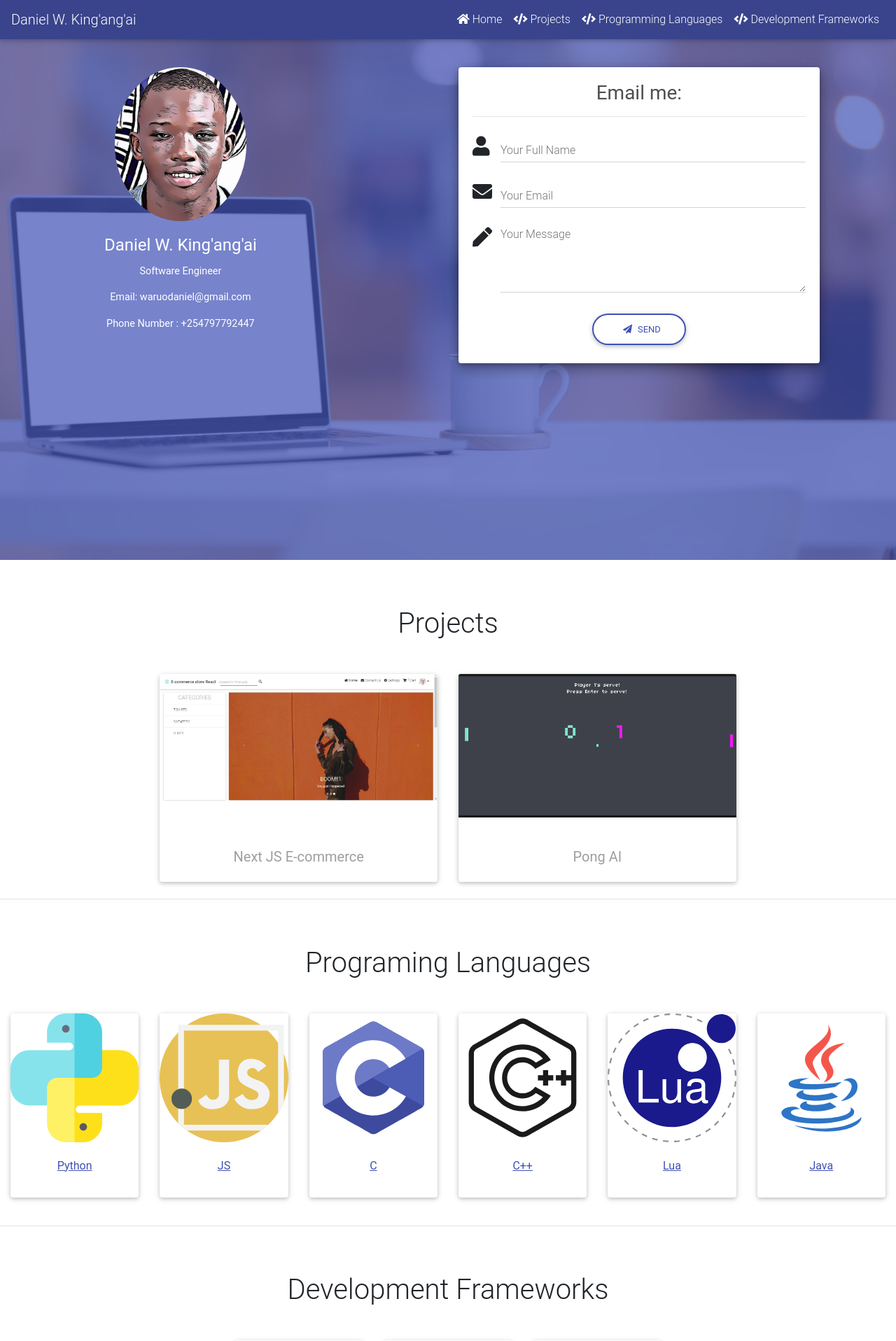
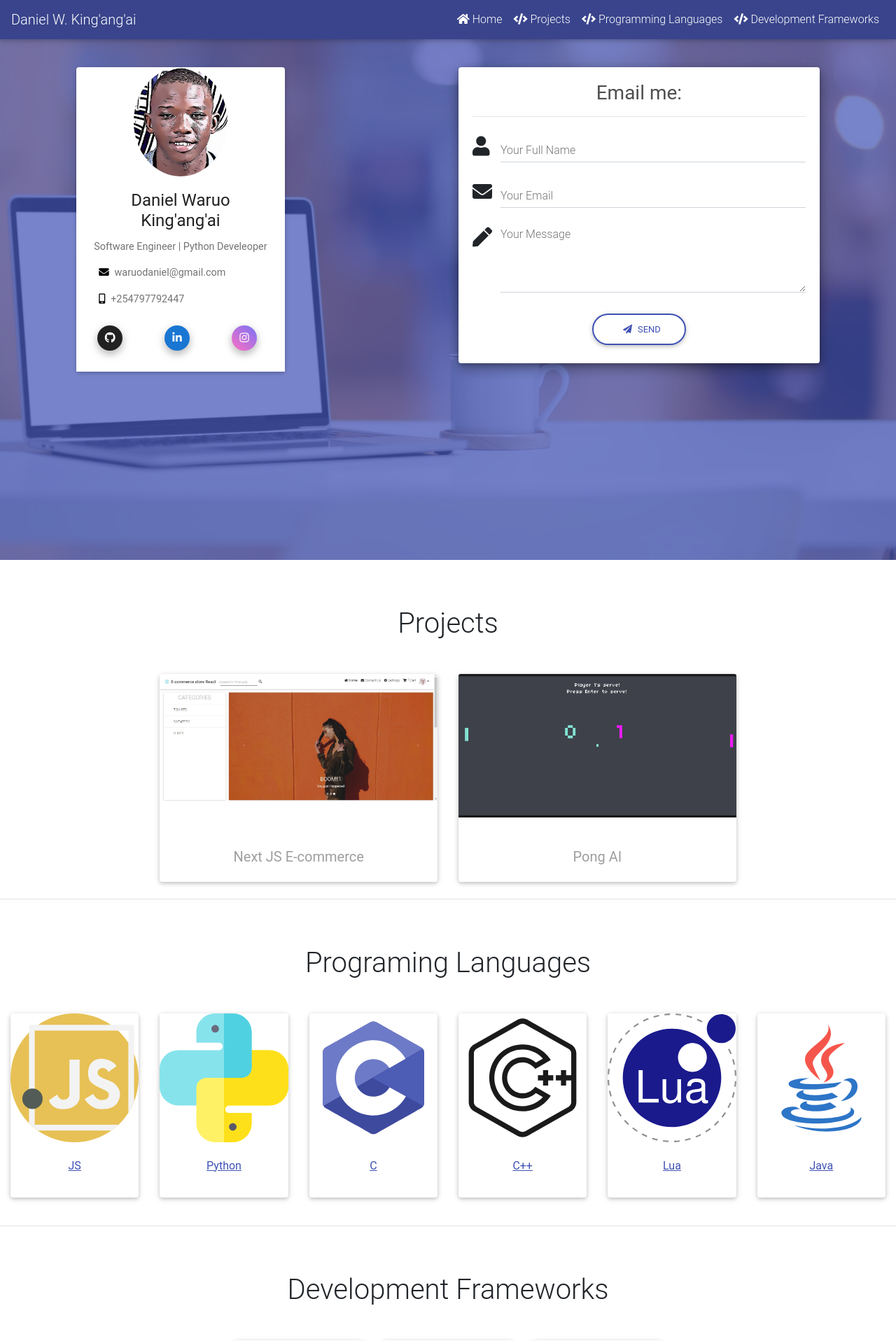
Before and after one commit to daniel-waruo/daniel-waruo-site, a Next.js app: page / in a window 1280 px wide. Shown: the top 1916 px of the page at 70% size. Built offline with nearby package versions, Linux system fonts and the light colour scheme.

Commit message:
lazy load images and improve jumbotron appearance

```diff
--- a/components/FrameWorkSection.js
+++ b/components/FrameWorkSection.js
@@ -12,11 +12,11 @@ class FrameWorkSection extends React.PureComponent {
           <NavOffset id={"development-frameworks"}/>
           <h1 className={"text-center text-strong mb-5"}>Development Frameworks</h1>
           <MDBRow center>
-            <MDBCol size={"6"} sm={"4"} lg={"3"} xl={"2"}>
-              <LanguageCard imageSrc={'/p-frameworks/django.svg'} name={"Python/Django"}/>
+            <MDBCol size={"6"} sm={"4"} md={"3"} lg={"2"}>
+              <LanguageCard imageSrc={'/p-frameworks/django.svg'} name={"Django"}/>
             </MDBCol>
             <MDBCol size={"6"} sm={"4"} md={"3"} lg={"2"}>
-              <LanguageCard imageSrc={"/p-frameworks/flask.svg"} name={"Python/Flask"}/>
+              <LanguageCard imageSrc={"/p-frameworks/flask.svg"} name={"Flask"}/>
             </MDBCol>
             <MDBCol size={"6"} sm={"4"} md={"3"} lg={"2"}>
               <LanguageCard imageSrc={"/p-frameworks/react.svg"} name={"React JS"}/>
--- a/components/JumbotronSection/ContactForm.js
+++ b/components/JumbotronSection/ContactForm.js
@@ -45,7 +45,7 @@ export default class ContactForm extends React.PureComponent {
         </MDBAlert>
       ));
     return (
-      <MDBCard>
+      <MDBCard className={"h-100"}>
         <MDBCardBody className="z-depth-2">
           <form onSubmit={this.submitHandler} method={"POST"} id={"contact-me-form"}>
             {alertMessages}
--- a/components/JumbotronSection/PictureCard.js
+++ b/components/JumbotronSection/PictureCard.js
@@ -1,18 +1,62 @@
 import React from 'react'
-import {MDBCard, MDBCardBody, MDBCardImage, MDBCardText, MDBCardTitle, MDBCol, MDBRow} from 'mdbreact'
+import {
+  MDBAnimation,
+  MDBBtn,
+  MDBCard,
+  MDBCardBody,
+  MDBCardImage,
+  MDBCardText,
+  MDBCardTitle,
+  MDBCol,
+  MDBIcon,
+  MDBRow
+} from 'mdbreact'
 
 export default () => (
-  <MDBCard color={"bg-transparent"} className={"z-depth-0 mt-sm-5 mt-md-0"}>
+  <MDBCard className={"h-100"}>
     <MDBRow center>
-      <MDBCol size={"12"} sm={"10"} xl={"8"}>
-        <MDBCardImage overlay={"transparent"} className="img-fluid rounded-circle" src={'/cartoonMe.jpeg'} waves/>
+      <MDBCol size={"8"} sm={"6"}>
+        <MDBCardImage overlay={"transparent"} className="img-fluid rounded-circle" src={'/cartoonMe.jpeg'}
+                      alt={"Picture of Daniel Waruo King'ang'ai"} waves zoom/>
       </MDBCol>
     </MDBRow>
-    <MDBCardBody className={"white-text text-center"}>
-      <MDBCardTitle>Daniel W. King'ang'ai</MDBCardTitle>
-      <MDBCardText className={"white-text"}>Software Engineer</MDBCardText>
-      <MDBCardText className={"white-text"}>Email: waruodaniel@gmail.com</MDBCardText>
-      <MDBCardText className={"white-text"}>Phone Number : +254797792447</MDBCardText>
+    <MDBCardBody className={"text-dark bg-white"}>
+      <MDBCardTitle className={"text-center"}>Daniel Waruo King'ang'ai</MDBCardTitle>
+      <MDBCardText className={"text-center"}>Software Engineer | Python Develeoper </MDBCardText>
+      <MDBCardText className={"ml-3 ml-sm-1"}>
+        <MDBIcon icon={"envelope"} className={"mx-2 black-text"}/>
+        waruodaniel@gmail.com
+      </MDBCardText>
+      <MDBCardText className={"ml-3 ml-sm-1"}>
+        <MDBIcon icon={"mobile-alt"} className={"mx-2 black-text"}/>
+        +254797792447
+      </MDBCardText>
+      <MDBRow center>
+        <MDBCol>
+          <MDBAnimation type={"fadeInLeft"} delay={'0.2s'}>
+            <MDBBtn tag="a" size="sm" className={"btn-floating"} target={'_blank'}
+                    href={"https://github.com/daniel-waruo"} color={"dark"}>
+              <MDBIcon fab icon="github"/>
+            </MDBBtn>
+          </MDBAnimation>
+        </MDBCol>
+        <MDBCol>
+          <MDBAnimation type={"fadeInUp"} delay={'0.4s'}>
+            <MDBBtn tag="a" size="sm" className={"btn-floating"} target={'_blank'}
+                    href={"https://www.linkedin.com/in/daniel-waruo/"} color={"blue darker-4"}>
+              <MDBIcon fab icon="linkedin-in"/>
+            </MDBBtn>
+          </MDBAnimation>
+        </MDBCol>
+        <MDBCol>
+          <MDBAnimation type={"fadeInRight"} delay={'0.6s'}>
+            <MDBBtn tag="a" size="sm" className={"btn-floating"} target={'_blank'}
+                    href={"https://www.instagram.com/dan.waruo/"} gradient={"purple"}>
+              <MDBIcon fab icon="instagram"/>
+            </MDBBtn>
+          </MDBAnimation>
+        </MDBCol>
+      </MDBRow>
     </MDBCardBody>
   </MDBCard>
 );
--- a/components/JumbotronSection/index.js
+++ b/components/JumbotronSection/index.js
@@ -1,7 +1,7 @@
 import React from 'react'
 import {MDBAnimation, MDBCol, MDBMask, MDBRow} from 'mdbreact'
 import PictureCard from './PictureCard'
-import ContactForm from './ContactForm'
+import ContactForm from "./ContactForm";
 
 export default () => {
   const backgroundStyle = {
@@ -18,13 +18,13 @@ export default () => {
         <div className={"view f-view"}>
           <MDBMask overlay={"indigo-strong"} className="flex-center">
           </MDBMask>
-          <MDBRow className="pt-lg-5 mt-lg-5 h-100" around>
-            <MDBCol size={"8"} sm={"6"} md={"3"} className="mb-5 mt-md-0 mt-5 white-text text-center text-md-left">
-              <MDBAnimation delay={"0.3"} type={"fadeInLeft"}>
+          <MDBRow className="h-100" around>
+            <MDBCol size={"10"} sm={"8"} md={"5"} lg={"4"} xl={"3"} className="mt-5 pt-3 pt-md-5 mb-5 white-text text-center text-md-left">
+              <MDBAnimation delay={"0.2"} type={"fadeInLeft"}>
                 <PictureCard/>
               </MDBAnimation>
             </MDBCol>
-            <MDBCol md={"6"} xl={"5"} className="mb-4">
+            <MDBCol size={"10"} sm={"8"} md={"6"} xl={"5"} className="mt-md-5  pt-md-5">
               <MDBAnimation type={"fadeInRight"} delay={"0.3s"}>
                 <ContactForm/>
               </MDBAnimation>
--- a/components/LanguageSection/LanguageCard.js
+++ b/components/LanguageSection/LanguageCard.js
@@ -1,5 +1,6 @@
 import React from 'react';
 import {MDBCard, MDBCardBody, MDBCardImage, MDBCardText, MDBCardTitle} from 'mdbreact';
+import LazyLoad from 'react-lazy-load';
 import PropTypes from 'prop-types'
 
 export default class LanguageCard extends React.PureComponent {
@@ -10,7 +11,10 @@ export default class LanguageCard extends React.PureComponent {
     return (
       <MDBCard className={"mb-3"}>
         <div className={"h-100"}>
-          <MDBCardImage className="img-fluid" src={imageSrc} waves/>
+          <LazyLoad debounce={false}
+                    offsetVertical={200}>
+            <MDBCardImage className="img-fluid" src={imageSrc} waves/>
+          </LazyLoad >
         </div>
         <MDBCardBody>
           <MDBCardTitle tag={"h6"} className={"text-center indigo-text"}><u>{name}</u></MDBCardTitle>
--- a/components/LanguageSection/index.js
+++ b/components/LanguageSection/index.js
@@ -12,11 +12,11 @@ class LanguageSection extends React.PureComponent {
           <NavOffset id={"programming-languages"}/>
           <h1 className={"text-center text-strong mb-5"}>Programing Languages</h1>
           <MDBRow center>
-            <MDBCol size={"6"} sm={"4"} lg={"3"} xl={"2"}>
-              <LanguageCard imageSrc={'/p-languages/python.svg'} name={"Python"}/>
+            <MDBCol size={"6"} sm={"4"} md={"3"} lg={"2"}>
+              <LanguageCard imageSrc={"/p-languages/javascript.svg"} name={"JS"}/>
             </MDBCol>
             <MDBCol size={"6"} sm={"4"} md={"3"} lg={"2"}>
-              <LanguageCard imageSrc={"/p-languages/javascript.svg"} name={"JS"}/>
+              <LanguageCard imageSrc={'/p-languages/python.svg'} name={"Python"}/>
             </MDBCol>
             <MDBCol size={"6"} sm={"4"} md={"3"} lg={"2"}>
               <LanguageCard imageSrc={"/p-languages/c.svg"} name={"C"}/>
--- a/components/NavBar/index.js
+++ b/components/NavBar/index.js
@@ -12,7 +12,7 @@ export default class NavBar extends Component {
 
   render() {
     return (
-      <MDBNavbar color="indigo" dark expand="md" fixed={"top"} scrolling>
+      <MDBNavbar color="indigo" dark expand="lg" fixed={"top"} scrolling>
         <MDBNavbarBrand>
           Daniel W. King'ang'ai
         </MDBNavbarBrand>
--- a/components/ProjectSection/ProjectCarousel.js
+++ b/components/ProjectSection/ProjectCarousel.js
@@ -1,6 +1,6 @@
 import React from "react";
 import {MDBCarousel, MDBCarouselInner, MDBCarouselItem, MDBView} from "mdbreact";
-
+import LazyLoad from 'react-lazy-load';
 import PropTypes from "prop-types"
 
 class ProjectCarousel extends React.PureComponent {
@@ -16,6 +16,10 @@ class ProjectCarousel extends React.PureComponent {
         return (
           <MDBCarouselItem itemId={itemId} key={key}>
             <MDBView>
+              <LazyLoad width={"100%"}
+                        height={"80vh"}
+                        debounce={false}
+                        offsetVertical={500}>
                 <img
                   style={{
                     height: "80vh"
@@ -24,6 +28,7 @@ class ProjectCarousel extends React.PureComponent {
                   src={image}
                   alt={`Carousel Image ${itemId}`}
                 />
+              </LazyLoad>
             </MDBView>
           </MDBCarouselItem>
         )
@@ -35,8 +40,7 @@ class ProjectCarousel extends React.PureComponent {
         length={carouselItems.length}
         showControls={true}
         showIndicators={true}
-        className="z-depth-1"
-      >
+        className="z-depth-1">
         <MDBCarouselInner>
           {carouselItems}
         </MDBCarouselInner>
--- a/components/ProjectSection/ProjectModal.js
+++ b/components/ProjectSection/ProjectModal.js
@@ -43,7 +43,7 @@ class ProjectModal extends PureComponent {
       <MDBModal isOpen={open} toggle={toggle} fade size={'fluid'}>
         <MDBModalBody className={"p-1"}>
           <MDBRow>
-            <MDBCol size={"12"} lg={"8"}>
+            <MDBCol size={"12"} lg={"8"} className={"d-none d-lg-block"}>
               <ProjectCarousel images={images}/>
             </MDBCol>
             <MDBCol size={"12"} lg={"4"}>
--- a/package.json
+++ b/package.json
@@ -12,7 +12,8 @@
     "mdbreact": "^4.26.0",
     "next": "9.3.6",
     "react": "16.13.1",
-    "react-dom": "16.13.1"
+    "react-dom": "16.13.1",
+    "react-lazy-load": "^3.0.13"
   },
   "devDependencies": {
     "dotenv-webpack": "^1.7.0",
```
Also changed, not shown: 1 other file (tests, documents, lock files or other folders). Lines whose indentation alone changed are shown as unchanged.
